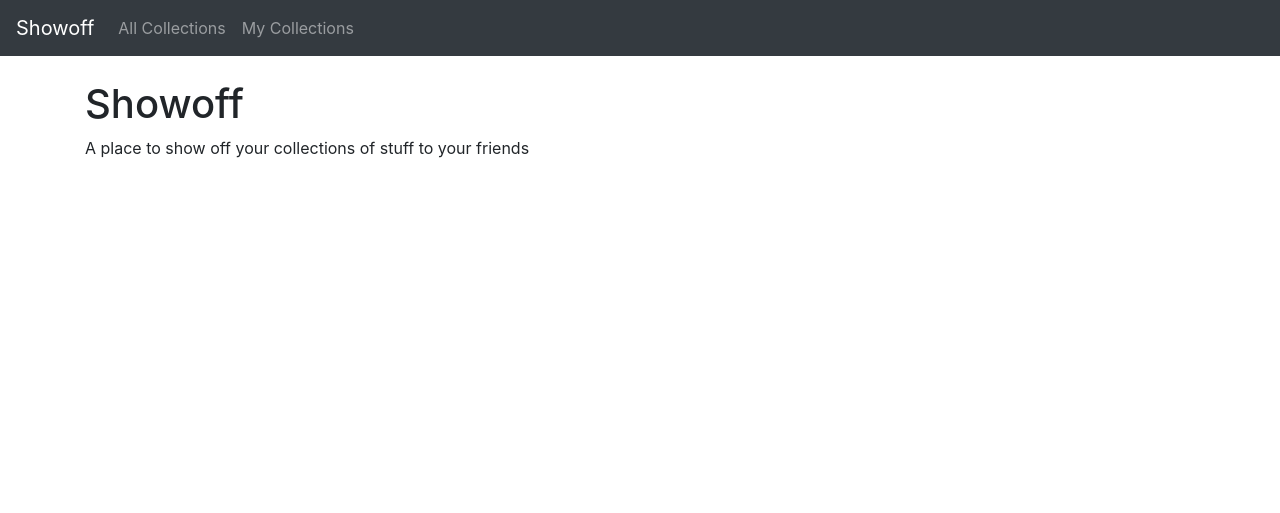
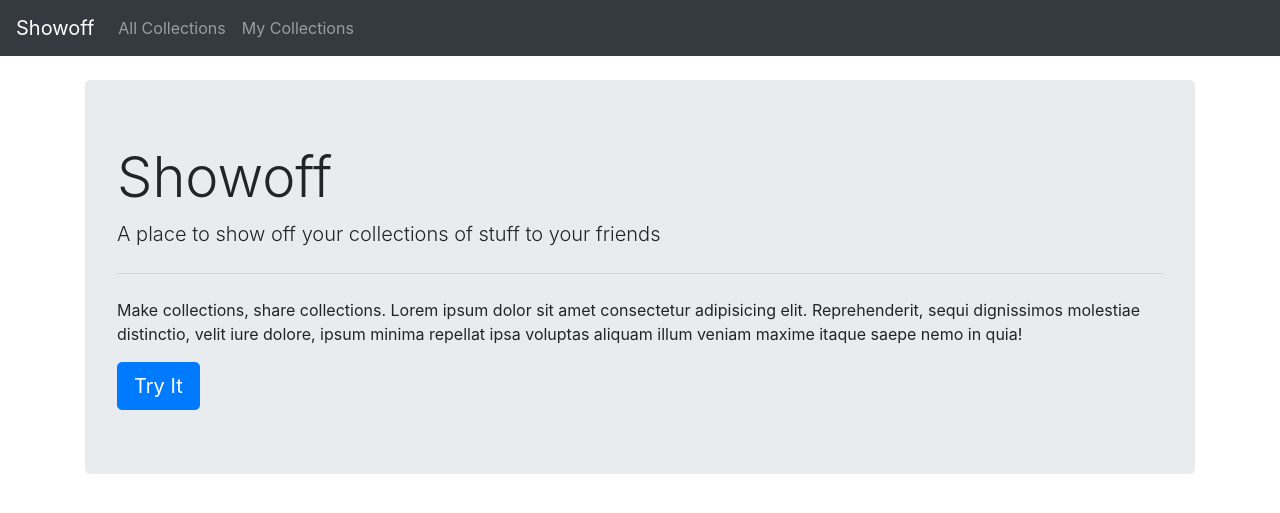
Before and after one commit to yashkir/showoff, a Django app: page / in a window 1280 px wide. Shown: the top 513 px of the page. Run offline with Django 3.2, Linux system fonts and the light colour scheme; some libraries are stand-ins or nearby versions.

Commit message:
make home nices with a jumbotron

```diff
--- a/main_app/templates/home.html
+++ b/main_app/templates/home.html
@@ -3,11 +3,22 @@
 Home
 {% endblock %}
 {% block content %}
-<h1>
+
+<div class="jumbotron">
+<h1 class="display-4">
   Showoff
 </h1>
+<p class="lead">
+  A place to show off your collections of stuff to your friends
+</p>
+<hr class="my-4">
 <p>
-A place to show off your collections of stuff to your friends
+  Make collections, share collections. Lorem ipsum dolor sit amet consectetur
+  adipisicing elit. Reprehenderit, sequi dignissimos molestiae distinctio, velit
+  iure dolore, ipsum minima repellat ipsa voluptas aliquam illum veniam maxime
+  itaque saepe nemo in quia!
 </p>
+<a class="btn btn-primary btn-lg" href="#">Try It</a>
+</div>
 
 {% endblock %}
```
